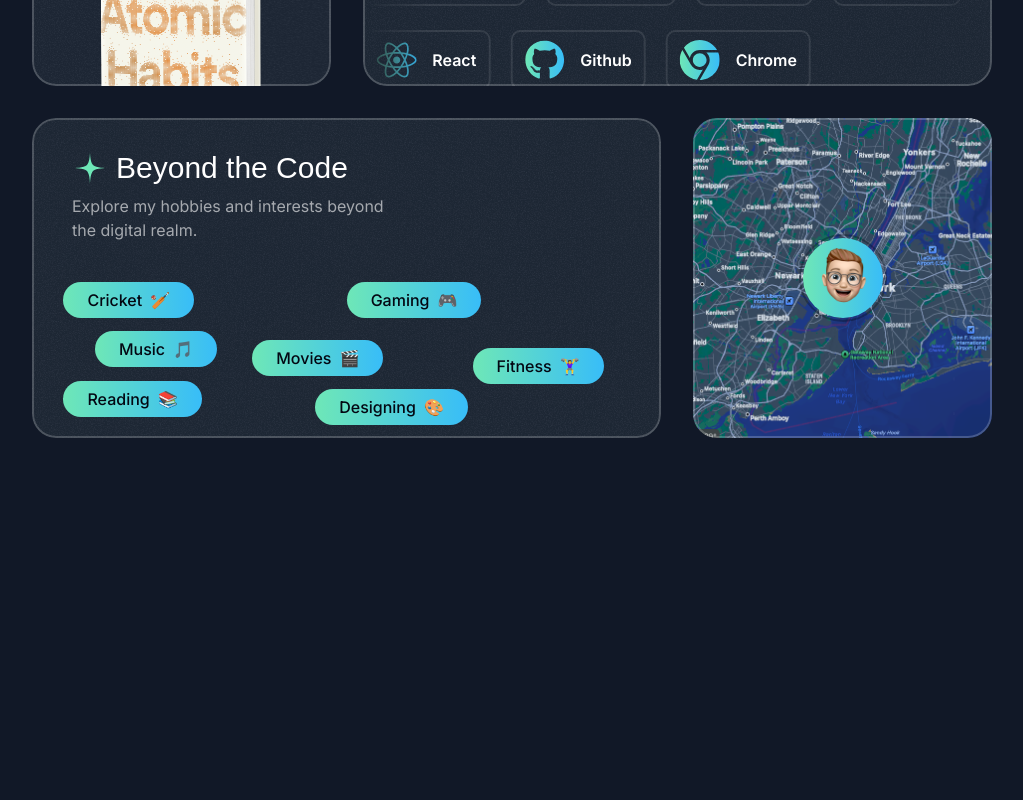
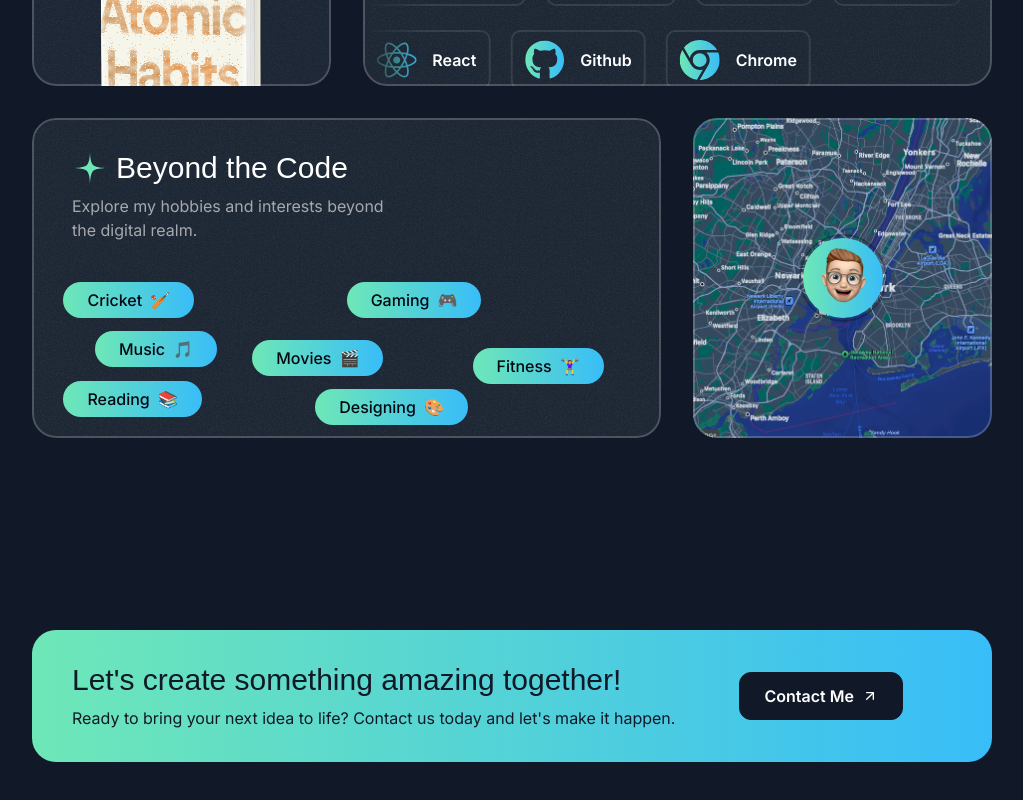
Before and after one commit to zaveerk62/next-portfolio, a Next.js app: page / in a window 1280 px wide. Shown: the part 4429-5229 px from the top of the page, without its empty margins (128-1151 px from the left). Before the commit the page ends 4979 px from the top, so only its background shows below. Built offline with nearby package versions, Linux system fonts and the light colour scheme; a web font is replaced by a local one.

Commit message:
created the cta section ui

```diff
--- a/src/app/page.tsx
+++ b/src/app/page.tsx
@@ -4,6 +4,7 @@
 import { TapeSection } from "@/sections/Tape";
 import { TestimonialsSection } from "@/sections/Testimonials";
 import { AboutSection } from "@/sections/About";
+import { ContactSection } from "@/sections/Contact";
 
 export default function Home() {
   return (
@@ -14,6 +15,7 @@
       <TapeSection />
       <TestimonialsSection />
       <AboutSection />
+      <ContactSection />
     </div>
   );
 }
--- a/src/sections/Contact.tsx
+++ b/src/sections/Contact.tsx
@@ -1,3 +1,34 @@
+import ArrowUpRightIcon from '@/assets/icons/arrow-up-right.svg';
+import grainImage from '@/assets/images/grain.jpg';
+
 export const ContactSection = () => {
-  return <div>Contact Section</div>;
+  return (
+    <div className='py-16 pt-12 lg:py-24 lg:pt-20'>
+      <div className='container'>
+        <div className='bg-gradient-to-r from-emerald-300 to-sky-400 text-gray-900 py-8 px-10 rounded-3xl text-center md:text-left relative overflow-hidden z-0'>
+          <div
+            className='absolute inset-0 opacity-5 -z-10'
+            style={{ backgroundImage: `url(${grainImage})` }}
+          ></div>
+          <div className='flex flex-col gap-8 md:gap-16 items-center md:flex-row'>
+          <div>
+          <h2 className='font-serif text-2xl md:text-3xl'>
+            Let&apos;s create something amazing together!
+          </h2>
+          <p className='text-sm md:text-base mt-2'>
+            Ready to bring your next idea to life? Contact us today and
+            let&apos;s make it happen.
+          </p>
+          </div>
+          <div>
+          <button className='text-white bg-gray-900 inline-flex items-center px-6 h-12 rounded-xl gap-2 w-max border border-gray-900'>
+            <span className='font-semibold'>Contact Me</span>
+            <ArrowUpRightIcon className='size-4' />
+          </button>
+          </div>
+          </div>
+        </div>
+      </div>
+    </div>
+  );
 };
```
